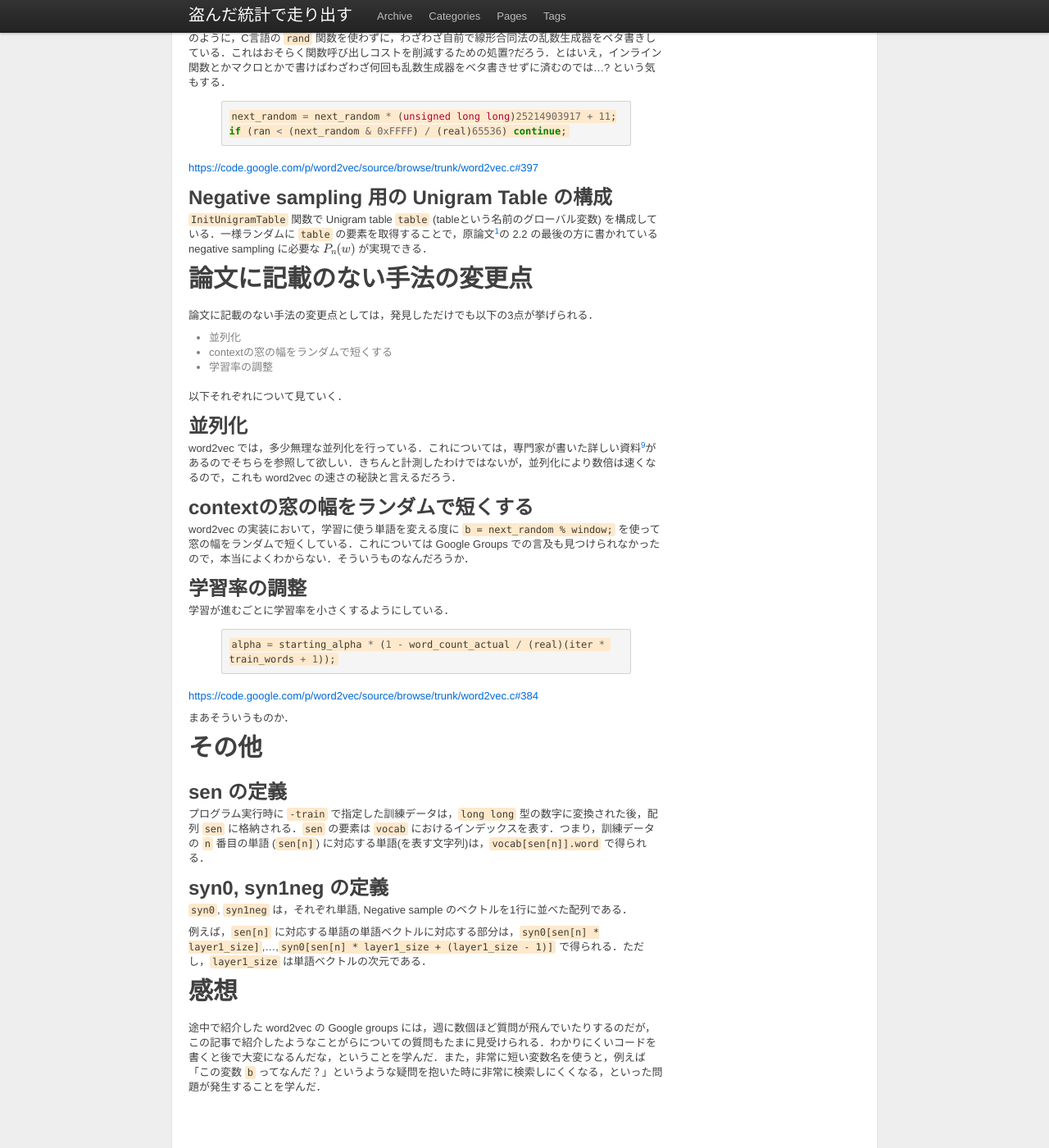
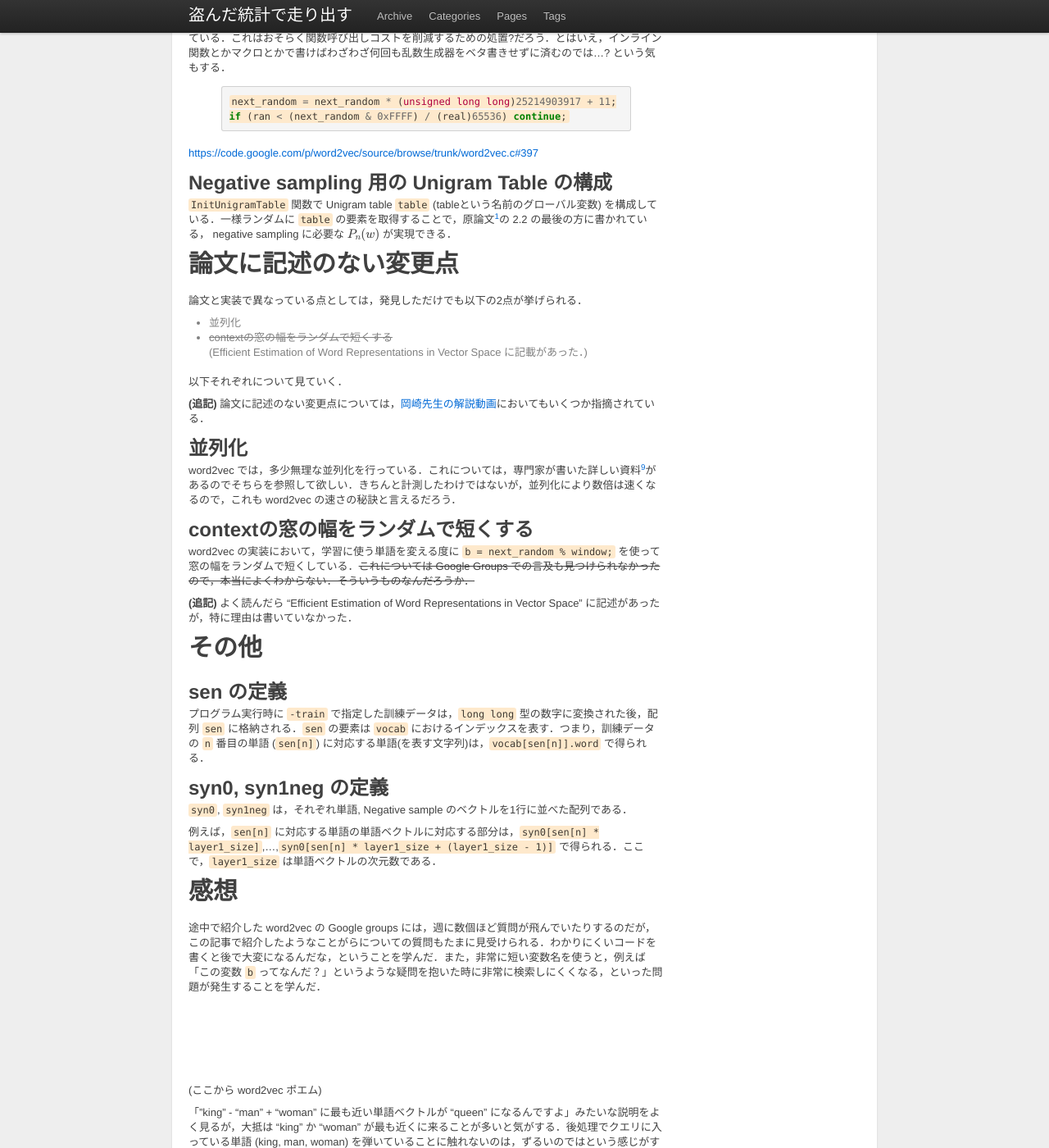
Before and after one commit to tosh1ki/tosh1ki.github.com, a Jekyll site: the page built from _posts/2015-10-04-read-word2vec.md, in a window 1280 px wide and 1400 px high, scrolled down 817 px. Shown: the whole window at 82% size. Built offline with Jekyll 4.4.1, drawn with Linux system fonts in a browser that asks for light colours; formulas are drawn with MathJax 3; comment, search, counter and statistics services are not loaded; some of the changed text lies outside the part shown.

Commit message:
Fix read-word2vec

```diff
--- a/_posts/2015-10-04-read-word2vec.md
+++ b/_posts/2015-10-04-read-word2vec.md
@@ -8,7 +8,7 @@
 {% include JB/setup %}
 
 
-1,2年くらい前から自然言語処理界隈などを賑わせているらしい[word2vec](https://code.google.com/p/word2vec/)[^mikolov2013]は，その実行速度が**非常に速い**ことで有名でもある[^fast][^fast2]が，その一方で，ソースコードが非常に読みにくいことが一部で知られている[^unreadable]．例えば，`a`, `b`などの1文字の変数があったりとか，一部で論文に一切記載のない手法の改良?が数点施されていたりする．本記事では，諸事情でword2vecの解読をしたけど結局その話は使わないことになった筆者が，**「高速化の技法」「論文に記載のない変更点」「その他」**の3点について備忘録として雑に説明していく．(なお，何か誤り等あったらコメント，twitterで言及などで**指摘していただけるとありがたいです**)
+1,2年くらい前から自然言語処理界隈などを賑わせているらしい[word2vec](https://code.google.com/p/word2vec/)[^mikolov2013]は，その実行速度が**非常に速い**ことで有名でもある[^fast][^fast2]が，その一方で，ソースコードが非常に読みにくいことが一部で知られている[^unreadable]．例えば，`a`, `b`などの1文字の変数があったりとか，一部で論文に一切記載のない手法の改良?が数点施されていたりする．本記事では，諸事情でword2vecの解読をしたけど結局その話は使わないことになった筆者が，**「高速化の技法」「論文に記載のない変更点」「その他」**の3点について備忘録として雑に説明していく．
 
 [^mikolov2013]: Mikolov, T., Chen, K., Corrado, G., & Dean, J. (2013). Distributed Representations of Words and Phrases and their Compositionality. Nips, 1–9. Retrieved from <http://papers.nips.cc/paper/5021-distributed-representations-of-words-and-phrases-and-their-compositionality.pdf>
 [^fast]: <https://twitter.com/unnonouno/status/625677637864689667>
@@ -58,16 +58,18 @@
 
 ## Negative sampling 用の Unigram Table の構成
 
-`InitUnigramTable` 関数で Unigram table `table` (tableという名前のグローバル変数) を構成している．一様ランダムに `table` の要素を取得することで，原論文[^mikolov2013]の 2.2 の最後の方に書かれている negative sampling に必要な $P_n(w)$ が実現できる．
+`InitUnigramTable` 関数で Unigram table `table` (tableという名前のグローバル変数) を構成している．一様ランダムに `table` の要素を取得することで，原論文[^mikolov2013]の 2.2 の最後の方に書かれている， negative sampling に必要な $P_n(w)$ が実現できる．
 
-# 論文に記載のない手法の変更点
-論文に記載のない手法の変更点としては，発見しただけでも以下の3点が挙げられる．
+# 論文に記述のない変更点
+論文と実装で異なっている点としては，発見しただけでも以下の2点が挙げられる．
 
 * 並列化
-* contextの窓の幅をランダムで短くする
-* 学習率の調整
+* <s>contextの窓の幅をランダムで短くする</s> (Efficient Estimation of Word Representations in Vector Space に記載があった．)
 
 以下それぞれについて見ていく．
+
+**(追記)** 論文に記述のない変更点については，[岡崎先生の解説動画](https://youtu.be/EyL_TC17MkQ?t=25m20s)においてもいくつか指摘されている．
+
 
 ## 並列化
 word2vec では，多少無理な並列化を行っている．これについては，専門家が書いた詳しい資料[^okazaki]があるのでそちらを参照して欲しい．きちんと計測したわけではないが，並列化により数倍は速くなるので，これも word2vec の速さの秘訣と言えるだろう．
@@ -75,18 +77,10 @@
 [^okazaki]: Word2vecの並列実行時の学習速度の改善 [http://www.slideshare.net/naoakiokazaki/word2vec](http://www.slideshare.net/naoakiokazaki/word2vec)
 
 ## contextの窓の幅をランダムで短くする
-word2vec の実装において，学習に使う単語を変える度に `b = next_random % window;` を使って窓の幅をランダムで短くしている．これについては Google Groups での言及も見つけられなかったので，本当によくわからない．そういうものなんだろうか．
+word2vec の実装において，学習に使う単語を変える度に `b = next_random % window;` を使って窓の幅をランダムで短くしている．<s>これについては Google Groups での言及も見つけられなかったので，本当によくわからない．そういうものなんだろうか．
 
-## 学習率の調整
-学習が進むごとに学習率を小さくするようにしている．
+**(追記)** よく読んだら "Efficient Estimation of Word Representations in Vector Space" に記述があったが，特に理由は書いていなかった．
 
-{% highlight C %}
-alpha = starting_alpha * (1 - word_count_actual / (real)(iter * train_words + 1));
-{% endhighlight %}
-
-<https://code.google.com/p/word2vec/source/browse/trunk/word2vec.c#384>
-
-まあそういうものか．
 
 # その他
 
@@ -96,7 +90,7 @@
 ## syn0, syn1neg の定義
 `syn0`, `syn1neg` は，それぞれ単語, Negative sample のベクトルを1行に並べた配列である．
 
-例えば，`sen[n]` に対応する単語の単語ベクトルに対応する部分は，`syn0[sen[n] * layer1_size]`,...,`syn0[sen[n] * layer1_size + (layer1_size - 1)]` で得られる．ただし，`layer1_size` は単語ベクトルの次元である．
+例えば，`sen[n]` に対応する単語の単語ベクトルに対応する部分は，`syn0[sen[n] * layer1_size]`,...,`syn0[sen[n] * layer1_size + (layer1_size - 1)]` で得られる．ここで，`layer1_size` は単語ベクトルの次元数である．
 
 
 # 感想
```
